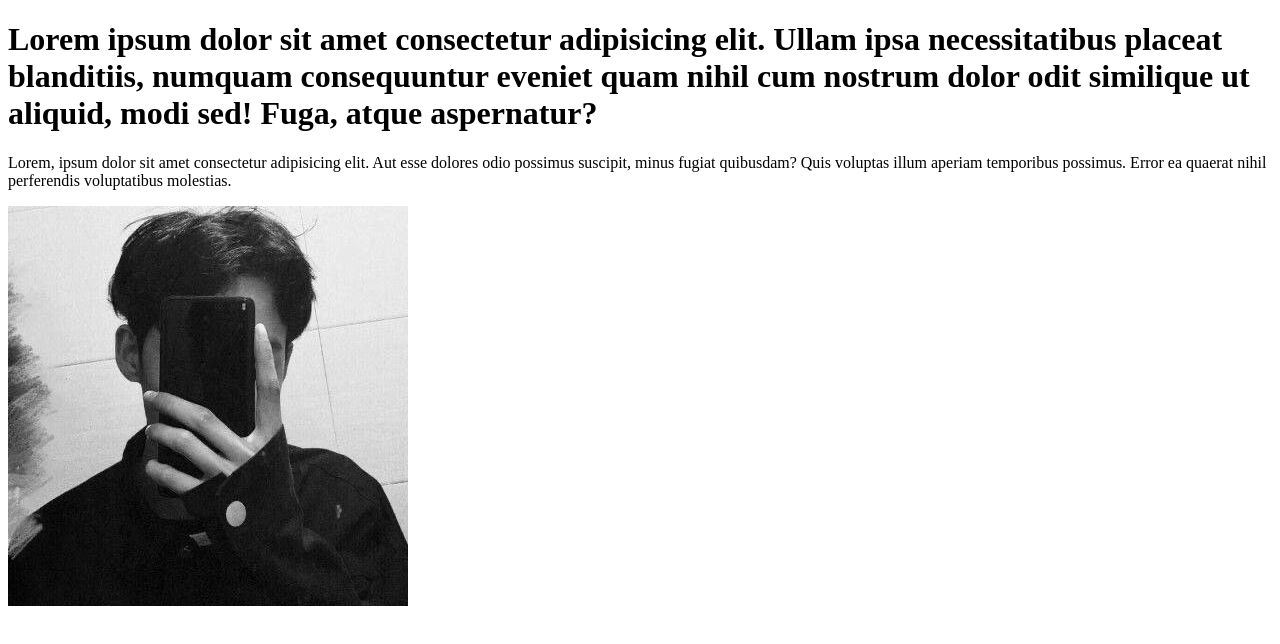
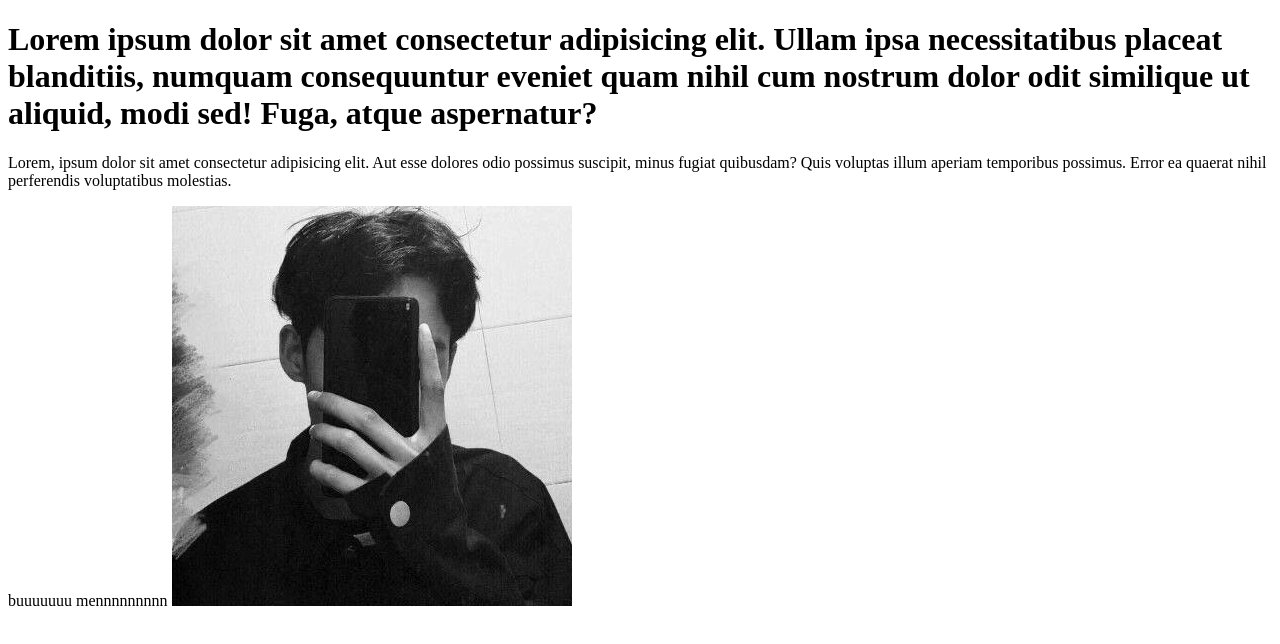
Before and after one commit to mirzohit/testgit, a plain HTML site: page index.html in a window 1280 px wide. Drawn offline with Linux system fonts and the light colour scheme.

```diff
--- a/index.html
+++ b/index.html
@@ -8,6 +8,10 @@
 <body>
     <h1>Lorem ipsum dolor sit amet consectetur adipisicing elit. Ullam ipsa necessitatibus placeat blanditiis, numquam consequuntur eveniet quam nihil cum nostrum dolor odit similique ut aliquid, modi sed! Fuga, atque aspernatur?</h1>
     <p>Lorem, ipsum dolor sit amet consectetur adipisicing elit. Aut esse dolores odio possimus suscipit, minus fugiat quibusdam? Quis voluptas illum aperiam temporibus possimus. Error ea quaerat nihil perferendis voluptatibus molestias.</p>
+
+
+
+    buuuuuuu mennnnnnnnn
     <img src="./img/menekejenemd,d.jpg" alt="odam">
 </body>
 </html>
```
